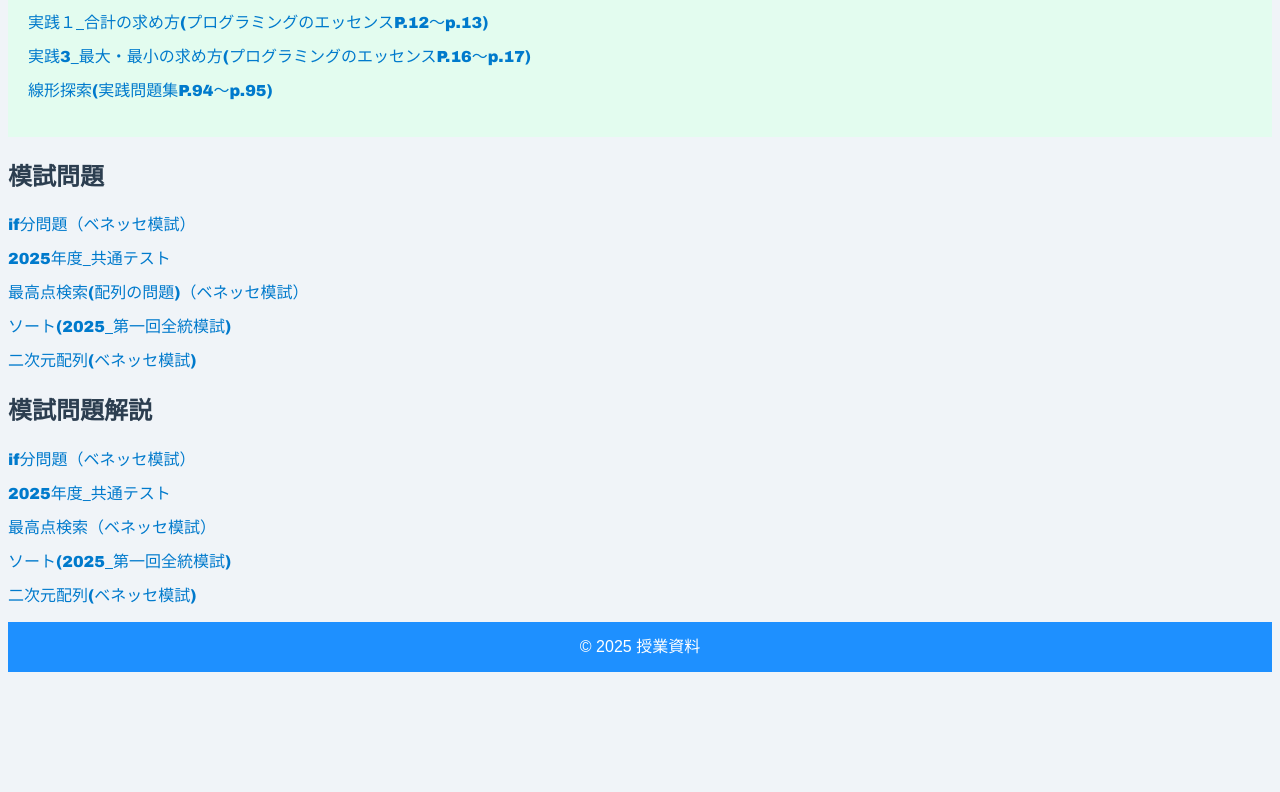
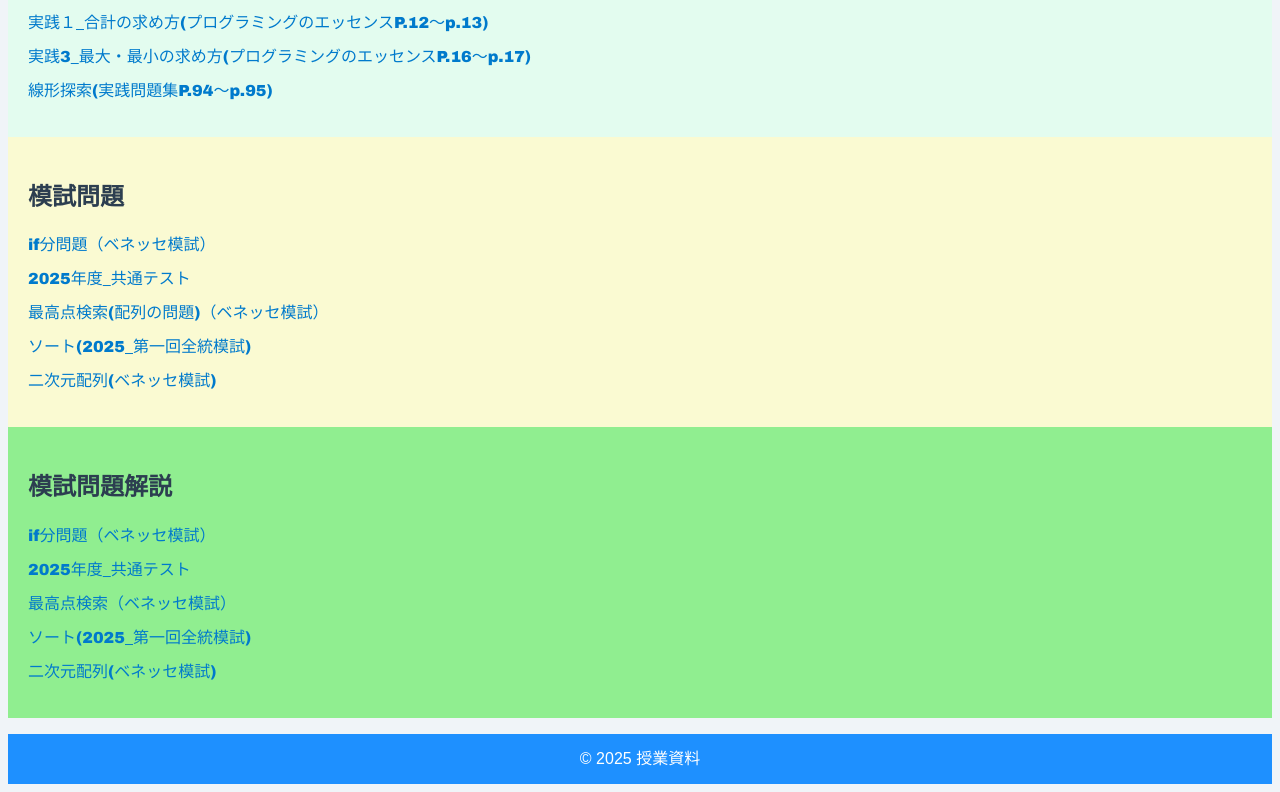
Before and after one commit to Big-waka/2025_3rd-grade, a plain HTML site: page 2学期/2学期.html in a window 1280 px wide. Shown: the part 701-1493 px from the top of the page. Before the commit the page ends 1381 px from the top, so only its background shows below. Drawn offline with Linux system fonts and the light colour scheme.

Commit message:
Update style.css

```diff
--- a/2学期/style.css
+++ b/2学期/style.css
@@ -57,6 +57,19 @@ h1 {
     height: auto;
 }
 
+
+.main3 {
+    background-color: #fafad2;
+    padding: 20px;
+    height: auto;
+}
+
+.main4 {
+    background-color: #90ee90;
+    padding: 20px;
+    height: auto;
+}
+
 h2 {
     color: #2c3e50;
     font-family: "Arial Black", Gadget, sans-serif;
```
